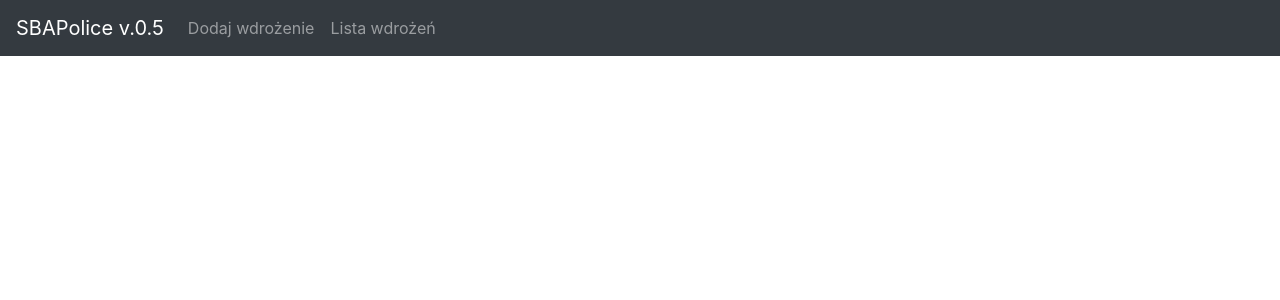
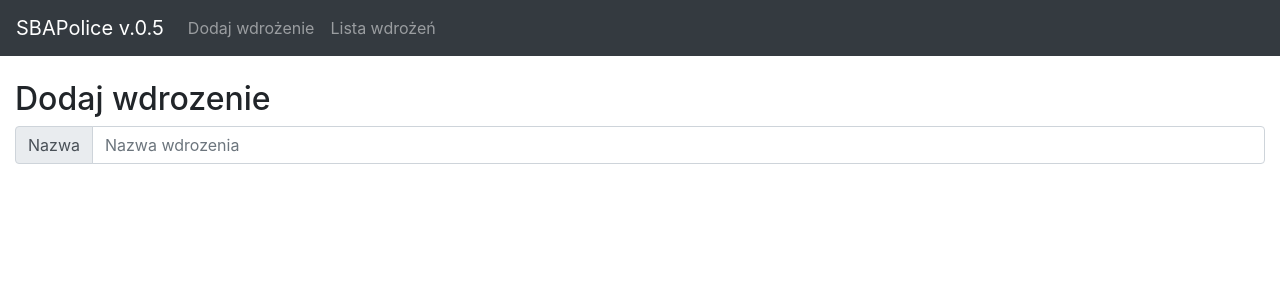
Before and after one commit to PawelNiedzwiecki/sba_police, a React (Create React App) app: page /add in a window 1280 px wide. Shown: the top 300 px of the page. Built offline with nearby package versions, Linux system fonts and the light colour scheme.

Commit message:
Adding project page

```diff
--- a/src/App.js
+++ b/src/App.js
@@ -10,10 +10,10 @@ import ListaWdrozen from './components/ListaWdrozen';
 import Wdrozenie from './components/Wdrozenie';
 import Home from './components/Home';
 import Header from './components/Header';
+import Add from './components/Add';
 
 
-function App() {
-  return (
+const App = () => (
   <div className="App">
     <Router>
       <Header />
@@ -25,13 +25,15 @@ function App() {
           <Route exact path="/list">
             <ListaWdrozen />
           </Route>
+          <Route exact path="/add">
+            <Add />
+          </Route>
           <Route path="/wdrozenie/:wdrozenieID" component={Wdrozenie} />
         </Switch>
       </div>
     </Router>
   </div>
 );
-}
 
 
 export default App;
--- /dev/null
+++ b/src/components/Add.js
@@ -0,0 +1,30 @@
+import React, { useState, useEffect } from 'react';
+import {
+  Link,
+  useRouteMatch,
+} from 'react-router-dom';
+
+const Add = () => {
+  let match = useRouteMatch();
+
+  console.log(match);
+
+  return (
+  <div className="test">
+    <h2>Dodaj wdrozenie</h2>
+    <div className="wrapping">
+      <div className="input-group flex-nowrap">
+        <div className="input-group-prepend">
+          <span className="input-group-text" id="addon-wrapping">Nazwa</span>
+        </div>
+        <input type="text" className="form-control" placeholder="Nazwa wdrozenia" aria-label="ProjectName" aria-describedby="addon-wrapping" />
+      </div>
+      <div className="input-group flex-nowrap">
+
+      </div>
+    </div>
+  </div>
+);
+  }
+
+export default Add;
--- a/src/components/OstatnieWdrozenia.js
+++ b/src/components/OstatnieWdrozenia.js
@@ -23,7 +23,6 @@ const OstatnieWdrozenia = () => {
               }}
               >
                 {item.nazwa}
-
               </Link>
             </li>
           ))
--- a/src/components/Wdrozenie.js
+++ b/src/components/Wdrozenie.js
@@ -37,7 +37,7 @@ const Wdrozenie = (props) => {
           <div>Data dodania:{' '}{data.dataDodania}</div>
           <div>Nazwa wdrożenia:{' '}{data.nazwa}</div>
           <div>Ilość komponentów:{' '}{liczbaKomponentow}</div>
-          <button onClick={() => addNewComponent()}>Add</button>
+          <button onClick={() => addNewComponent()}>Add component</button>
           <table className="table table-hover">
             <thead>
               <tr>
@@ -56,27 +56,11 @@ const Wdrozenie = (props) => {
   }
   return (
     <div>
-        <div>
-  Id wdrożenia:
-          {' '}
-          {data.id}
-        </div>
-        <div>
-  Data dodania:
-          {' '}
-          {data.dataDodania}
-        </div>
-        <div>
-  Nazwa wdrożenia:
-          {' '}
-          {data.nazwa}
-        </div>
-        <div>
-  Ilość komponentów:
-          {' '}
-          {liczbaKomponentow}
-        </div>
-      </div>
+      <div>Id wdrożenia:{' '}{data.id}</div>
+      <div>Data dodania:{' '}{data.dataDodania}</div>
+      <div>Nazwa wdrożenia:{' '}{data.nazwa}</div>
+      <div>Ilość komponentów:{' '}{liczbaKomponentow}</div>
+    </div>
   );
 };
 
```
Lines whose indentation alone changed are shown as unchanged.
